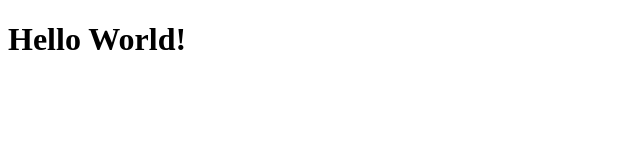
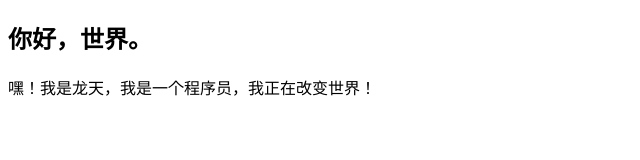
Before and after one commit to longtian/longtian.github.io, a plain HTML site: page index.html in a window 1280 px wide. Shown: the whole page, without its empty margins (0-640 px from the left). Drawn offline with Linux system fonts and the light colour scheme.

```diff
--- a/index.html
+++ b/index.html
@@ -1,15 +1,26 @@
 <!DOCTYPE html>
 <html>
     <head>
-<title>Hello</title>
-<head>
+        <title>关于我</title>
+        <meta name="viewport" content="width=device-width, initial-scale=1, user-scalabl=no">
+    </head>
     <body>
-  <h1>Hello World!</h1>
+        <article>
+            <h1>你好，世界。</h1>
+            <p>嘿！我是龙天，我是一个程序员，我正在改变世界！</p>
+        </article>
         <script>
-    (function(i,s,o,g,r,a,m){i['GoogleAnalyticsObject']=r;i[r]=i[r]||function(){
-    (i[r].q=i[r].q||[]).push(arguments)},i[r].l=1*new Date();a=s.createElement(o),
-    m=s.getElementsByTagName(o)[0];a.async=1;a.src=g;m.parentNode.insertBefore(a,m)
-    })(window,document,'script','//www.google-analytics.com/analytics.js','ga');
+            (function (i, s, o, g, r, a, m) {
+                i['GoogleAnalyticsObject'] = r;
+                i[r] = i[r] || function () {
+                    (i[r].q = i[r].q || []).push(arguments)
+                }, i[r].l = 1 * new Date();
+                a = s.createElement(o),
+                        m = s.getElementsByTagName(o)[0];
+                a.async = 1;
+                a.src = g;
+                m.parentNode.insertBefore(a, m)
+            })(window, document, 'script', '//www.google-analytics.com/analytics.js', 'ga');
 
             ga('create', 'UA-58200086-1', 'auto');
             ga('send', 'pageview');
```
Also changed, not shown: 20091016143226590.jpg (deleted), qr.png (added), 1 other file. Lines whose indentation alone changed are shown as unchanged.
